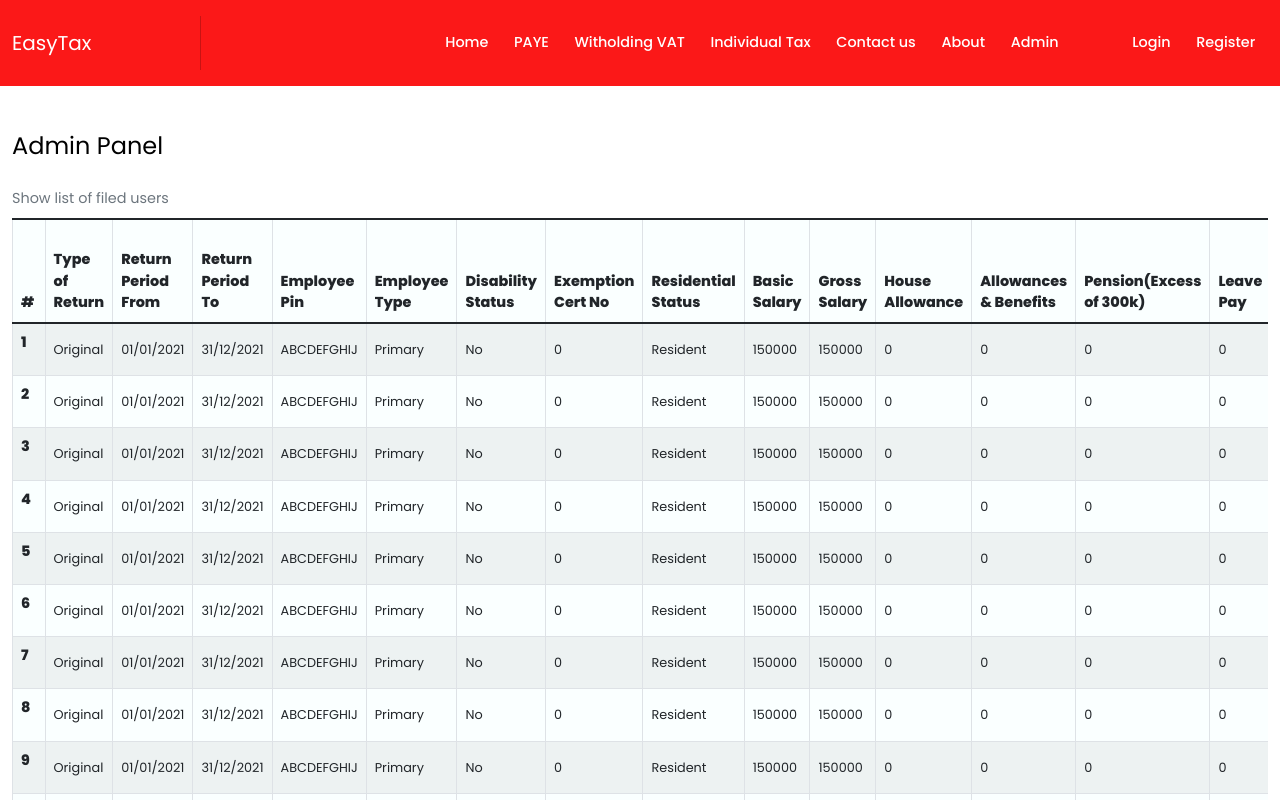
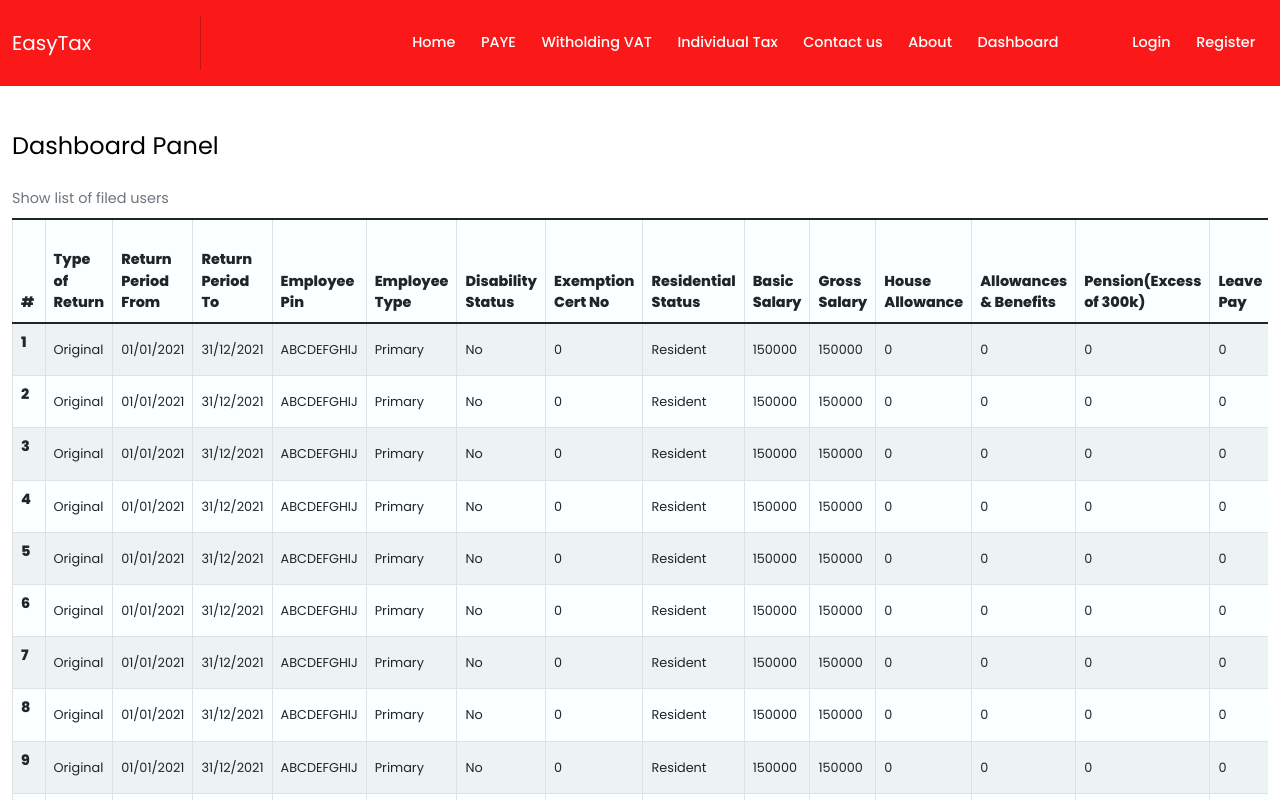
Before and after one commit to OptimusJc/EasyTax, a React (Create React App) app: page /admin in a window 1280 px wide. Shown: the top 800 px of the page. Built offline with nearby package versions, Linux system fonts and the light colour scheme.

Commit message:
fix: Add fix for changing admin panel to dashboard panel

```diff
--- a/src/components/header/Header.js
+++ b/src/components/header/Header.js
@@ -105,7 +105,7 @@ const Header = () => {
                                 </li>
                                 <li className="nav-item">
                                     <Link to="/admin" className="nav-link">
-                                        Admin
+                                        Dashboard
                                     </Link>
                                 </li>
                             </ul>
--- a/src/pages/admin/Admin.jsx
+++ b/src/pages/admin/Admin.jsx
@@ -7,7 +7,7 @@ const Admin = () => {
         <div className="container-fluid">
             <div className="row">
                 <div className={["col", styles.admin_col].join(" ")}>
-                    <p className="fs-4">Admin Panel</p>
+                    <p className="fs-4">Dashboard Panel</p>
                     <div className="table-responsive mb-4">
                         <table className="table caption-top table-striped table-bordered">
                             <caption>Show list of filed users</caption>
```
